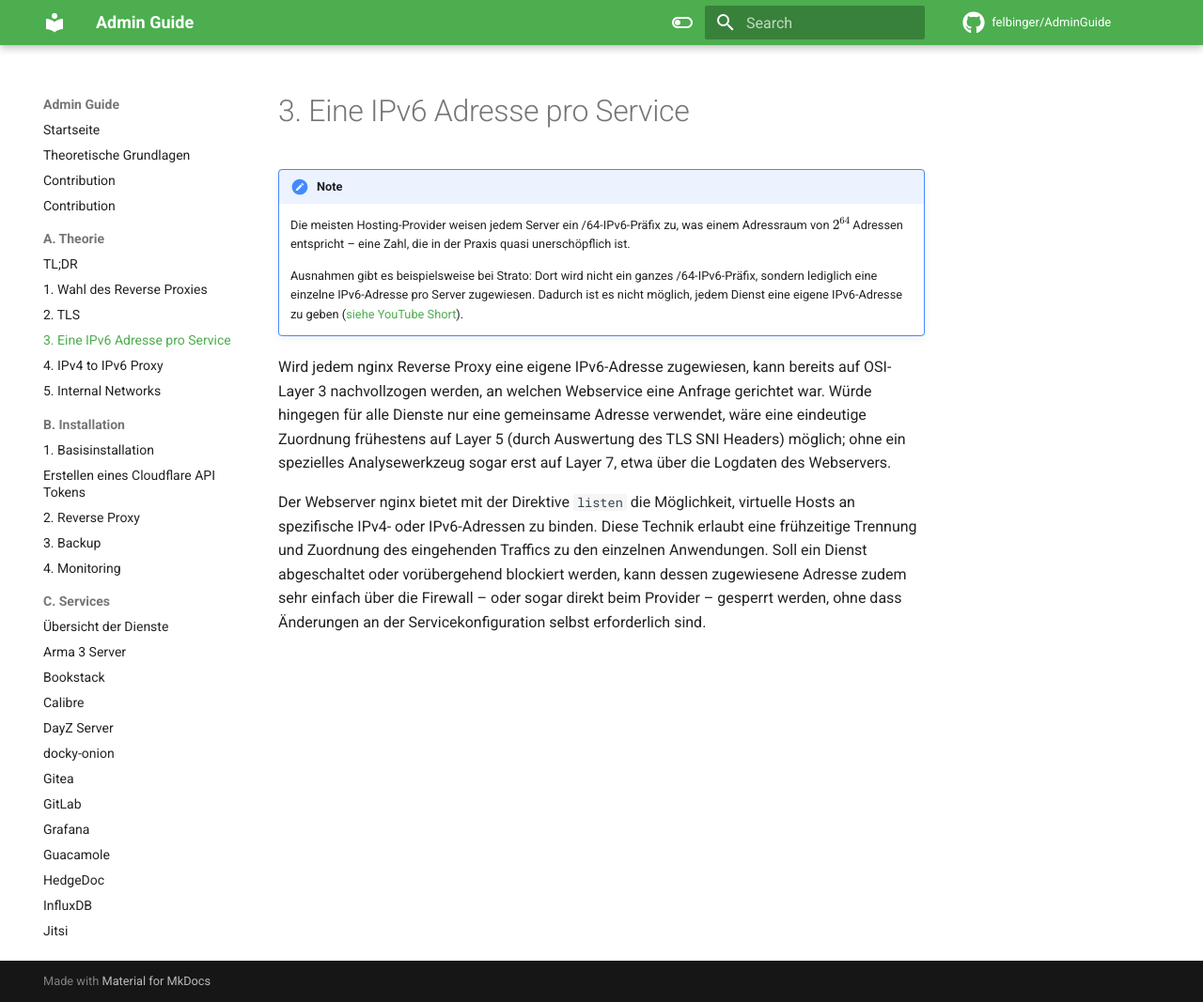
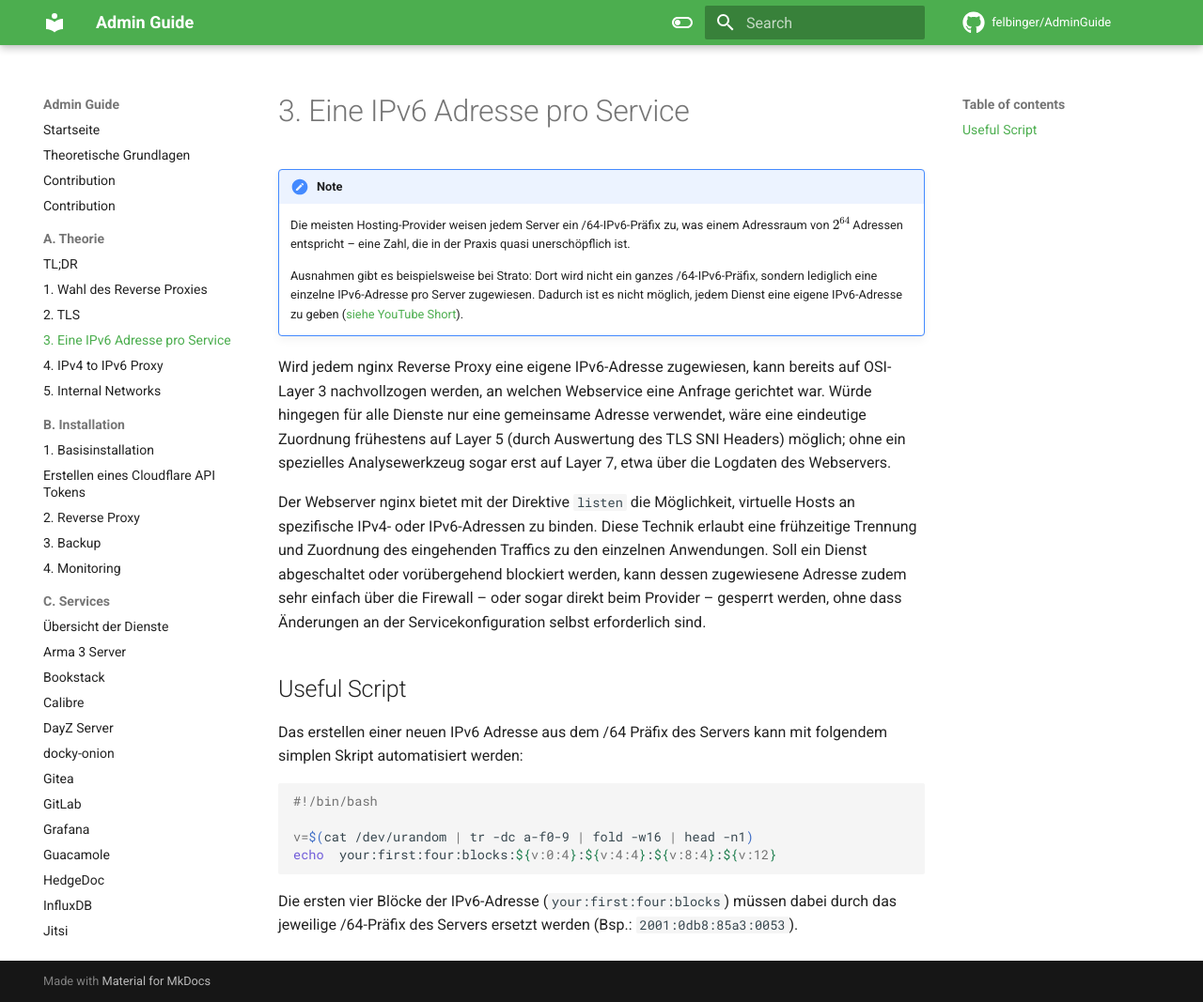
Before and after one commit to felbinger/AdminGuide, an MkDocs documentation site: the page built from docs/A._Theorie/30_ipv6-per-serivce.md, in a window 1280 px wide and 1067 px high. Shown: the whole window at 94% size. Built offline with MkDocs 1.6.1 and Material for MkDocs 9.7.7, drawn with Linux system fonts in a browser that asks for light colours; comment, search, counter and statistics services are not loaded.

Commit message:
added IPv6 Adress generate script

````diff
--- a/docs/A._Theorie/30_ipv6-per-serivce.md
+++ b/docs/A._Theorie/30_ipv6-per-serivce.md
@@ -22,3 +22,17 @@ eingehenden Traffics zu den einzelnen Anwendungen. Soll ein Dienst abgeschaltet
 blockiert werden, kann dessen zugewiesene Adresse zudem sehr einfach über die Firewall – oder sogar
 direkt beim Provider – gesperrt werden, ohne dass Änderungen an der Servicekonfiguration selbst
 erforderlich sind.
+
+## Useful Script
+Das erstellen einer neuen IPv6 Adresse aus dem /64 Präfix des Servers kann mit folgendem simplen
+Skript automatisiert werden:
+
+```bash
+#!/bin/bash
+
+v=$(cat /dev/urandom | tr -dc a-f0-9 | fold -w16 | head -n1)
+echo  your:first:four:blocks:${v:0:4}:${v:4:4}:${v:8:4}:${v:12}
+```
+
+Die ersten vier Blöcke der IPv6-Adresse (`your:first:four:blocks`) müssen dabei durch das
+jeweilige /64-Präfix des Servers ersetzt werden (Bsp.: `2001:0db8:85a3:0053`).
````
